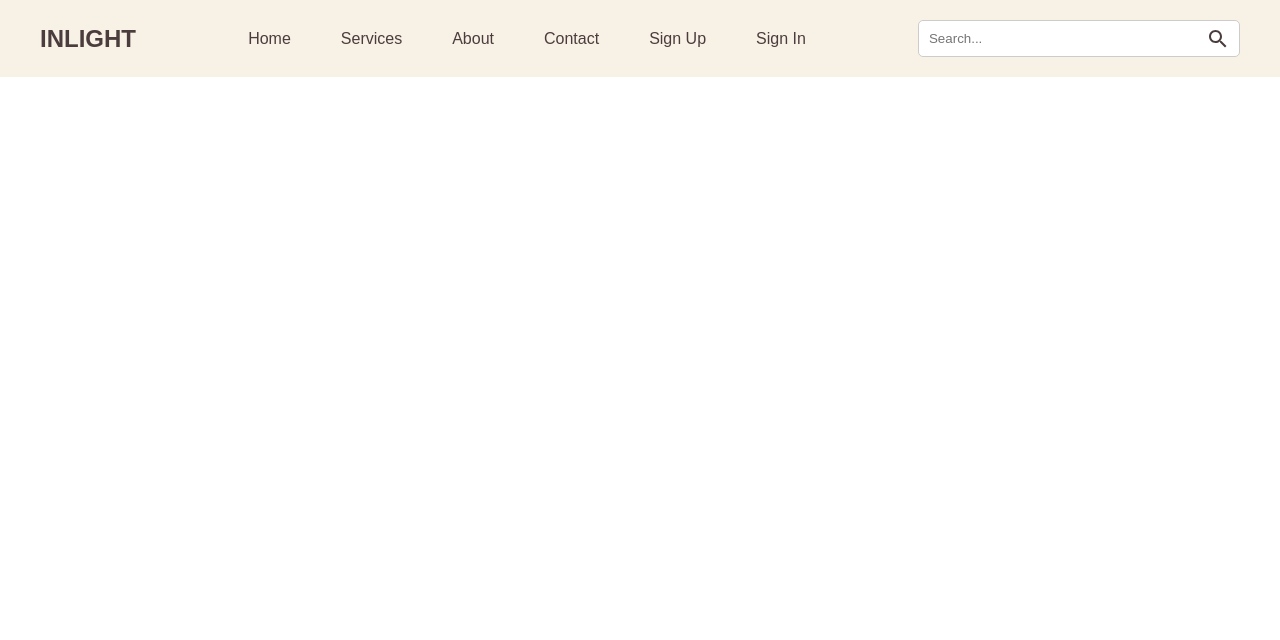
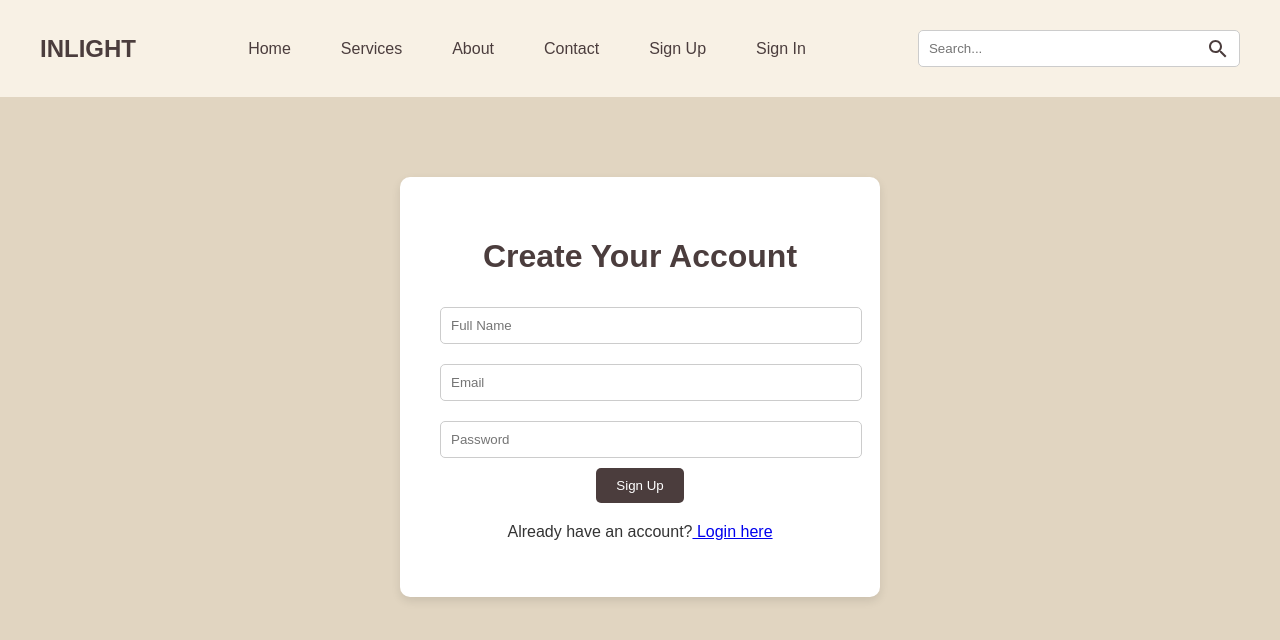
Before and after one commit to eldianak21/Yeamanuel-inlight-interior, a React (Create React App) app in the folder inlight-interior/: page /contact in a window 1280 px wide. Both pictures are taken after a click on the item "Sign Up". Shown: the top 640 px of the page. Built offline with nearby package versions, Linux system fonts and the light colour scheme.

Commit message:
authentication pages added

```diff
--- a/inlight-interior/src/App.js
+++ b/inlight-interior/src/App.js
@@ -5,6 +5,10 @@ import HomePage from './Components/Header/Home/Home';
 import About from './Components/About/About';
 import Service from './Components/Service/Service';
 import Contact from './Components/Contact/Contact';
+import SignUp from './Components/Authentication/SignUp';
+import ForgotPassword from './Components/Authentication/ForgetPassword';
+import Login from './Components/Authentication/Login';
+
 
 const App = () => {
     return (
@@ -15,6 +19,9 @@ const App = () => {
           <Route path="/services" element={<Service />} />
           <Route path="/about" element={<About />} />
           <Route path="/contact" element={<Contact/>} />
+          <Route path="/signup" element={<SignUp/>} />
+          <Route path="/Login" element={<Login/>} />
+          <Route path="/forgot-password" element={<ForgotPassword/>} />
 
       </Routes>
   </Router>
--- /dev/null
+++ b/inlight-interior/src/Components/Authentication/All.css
@@ -0,0 +1,60 @@
+/* Shared CSS for Sign Up, Login, and Forgot Password pages */
+body {
+    background-color: #e1d5c1; /* Slightly darker background than the previous color */
+    font-family: 'Arial', sans-serif;
+}
+
+.signup-page, .login-page, .forgot-password-page {
+    background-color: #ffffff; /* White background for form boxes */
+    padding: 40px;
+    text-align: center;
+    border-radius: 10px;
+    max-width: 400px;
+    margin: 80px auto; /* Center the form vertically */
+    box-shadow: 0 4px 10px rgba(0, 0, 0, 0.1); /* Add subtle shadow */
+}
+
+h1 {
+    color: #4b3d3d; /* Title color */
+}
+
+input {
+    width: 100%;
+    padding: 10px;
+    margin: 10px 0;
+    border: 1px solid #ccc;
+    border-radius: 5px;
+}
+
+button {
+    background-color: #4b3d3d; /* Button color */
+    color: white;
+    border: none;
+    padding: 10px 20px;
+    border-radius: 5px;
+    cursor: pointer;
+    transition: background 0.3s;
+}
+
+button:hover {
+    background-color: #6c5d5d; /* Darker shade on hover */
+}
+
+p {
+    margin-top: 20px;
+    color: #333; /* Text color for paragraphs */
+}
+/* Shared button styles for Sign Up and Login pages */
+button {
+    background-color: #4b3d3d; /* Brown color */
+    color: white; /* White text color */
+    border: none;
+    padding: 10px 20px;
+    border-radius: 5px;
+    cursor: pointer;
+    transition: background 0.3s;
+}
+
+button:hover {
+    background-color: #6c5d5d; /* Darker shade of brown on hover */
+}
--- /dev/null
+++ b/inlight-interior/src/Components/Authentication/ForgetPassword.js
@@ -0,0 +1,16 @@
+import React from 'react';
+import './All.css';
+
+const ForgotPassword = () => {
+    return (
+        <div className="forgot-password-page">
+            <h1>Reset Your Password</h1>
+            <form>
+                <input type="email" placeholder="Enter your email" required />
+                <button type="submit">Send Reset Link</button>
+            </form>
+        </div>
+    );
+};
+
+export default ForgotPassword;
--- /dev/null
+++ b/inlight-interior/src/Components/Authentication/Login.js
@@ -0,0 +1,26 @@
+import React from 'react';
+import { Link } from 'react-router-dom';
+import './All.css';
+import SignUp from './SignUp';
+
+const Login = () => {
+    return (
+        <div className="login-page">
+            <h1>Welcome Back</h1>
+            <form>
+                <input type="email" placeholder="Email" required />
+                <input type="password" placeholder="Password" required />
+                <button type="submit">Login</button>
+            </form>
+            <p>
+                <Link to="/forgot-password">Forgot Password?</Link>
+            </p>
+            <p>
+                Don't have an account?
+                <Link to="/signup"> Sign up here</Link>
+            </p>
+        </div>
+    );
+};
+
+export default Login;
--- /dev/null
+++ b/inlight-interior/src/Components/Authentication/SignUp.js
@@ -0,0 +1,23 @@
+import React from 'react';
+import { Link } from 'react-router-dom';
+import './All.css';
+
+const SignUp = () => {
+    return (
+        <div className="signup-page">
+            <h1>Create Your Account</h1>
+            <form>
+                <input type="text" placeholder="Full Name" required />
+                <input type="email" placeholder="Email" required />
+                <input type="password" placeholder="Password" required />
+                <button type="submit">Sign Up</button>
+            </form>
+            <p>
+                Already have an account?
+                <Link to="/login"> Login here</Link>
+            </p>
+        </div>
+    );
+};
+
+export default SignUp;
--- /dev/null
+++ b/inlight-interior/src/Components/Contact/Contact.css
@@ -0,0 +1,61 @@
+.contact-page {
+    background-color: #f8f1e5; /* Same background as other pages */
+    padding: 20px;
+}
+
+.hero-section {
+    text-align: center;
+    margin-bottom: 40px;
+}
+
+.hero-section h1 {
+    font-size: 36px;
+    color: #4b3d3d; /* Title color */
+}
+
+.contact-form {
+    text-align: center;
+    margin: 40px 0;
+}
+
+.contact-form h2 {
+    margin-bottom: 20px;
+}
+
+.contact-form form {
+    display: flex;
+    flex-direction: column;
+    align-items: center;
+}
+
+.contact-form input,
+.contact-form textarea {
+    width: 300px; /* Adjust width as needed */
+    padding: 10px;
+    margin: 10px 0;
+    border: 1px solid #ccc;
+    border-radius: 5px;
+}
+
+.contact-form button {
+    background-color: #4b3d3d;
+    color: white;
+    border: none;
+    padding: 10px 20px;
+    border-radius: 5px;
+    cursor: pointer;
+    transition: background 0.3s;
+}
+
+.contact-form button:hover {
+    background-color: #6c5d5d;
+}
+
+.contact-info {
+    text-align: center;
+    margin: 40px 0;
+}
+
+.contact-info h2 {
+    margin-bottom: 20px;
+}
--- /dev/null
+++ b/inlight-interior/src/Components/Contact/Contact.js
@@ -0,0 +1,75 @@
+import React, { useState } from 'react';
+import './Contact.css';
+
+const Contact = () => {
+    const [formData, setFormData] = useState({
+        name: '',
+        email: '',
+        message: ''
+    });
+
+    const handleChange = (e) => {
+        const { name, value } = e.target;
+        setFormData({
+            ...formData,
+            [name]: value
+        });
+    };
+
+    const handleSubmit = (e) => {
+        e.preventDefault();
+
+        // Handle form submission logic here
+        console.log('Form submitted:', formData);
+
+        // Clear the form after submission
+        setFormData({ name: '', email: '', message: '' });
+        alert('Message Sent Successfully!'); // Inform the user
+    };
+
+    return (
+        <div className="contact-page">
+            <section className="hero-section">
+                <h1>Get in Touch with Us</h1>
+                <p>We'd love to hear from you! Fill out the form below to reach us.</p>
+            </section>
+            <section className="contact-form">
+                <h2>Contact Us</h2>
+                <form onSubmit={handleSubmit}>
+                    <input
+                        type="text"
+                        name="name"
+                        placeholder="Your Name"
+                        value={formData.name}
+                        onChange={handleChange}
+                        required
+                    />
+                    <input
+                        type="email"
+                        name="email"
+                        placeholder="Your Email"
+                        value={formData.email}
+                        onChange={handleChange}
+                        required
+                    />
+                    <textarea
+                        name="message"
+                        placeholder="Your Message"
+                        value={formData.message}
+                        onChange={handleChange}
+                        required
+                    />
+                    <button type="submit">Send Message</button>
+                </form>
+            </section>
+            <section className="contact-info">
+                <h2>Our Contact Information</h2>
+                <p><strong>Address:</strong> Ayat, Addis Ababa, Ethiopia</p>
+                <p><strong>Phone:</strong> +251911697019</p>
+                <p><strong>Email:</strong> yeamanuel128th@gmail.com</p>
+            </section>
+        </div>
+    );
+};
+
+export default Contact;
```
Also changed, not shown: inlight-interior/package.json (+7 -1 lines).
